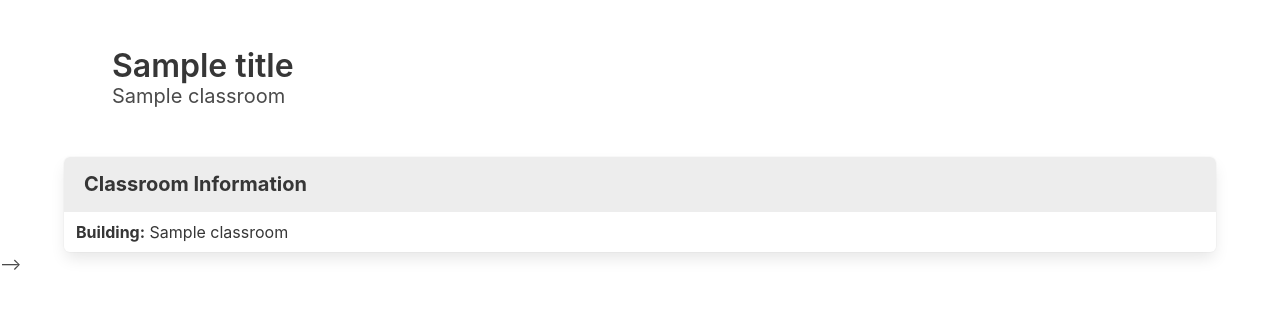
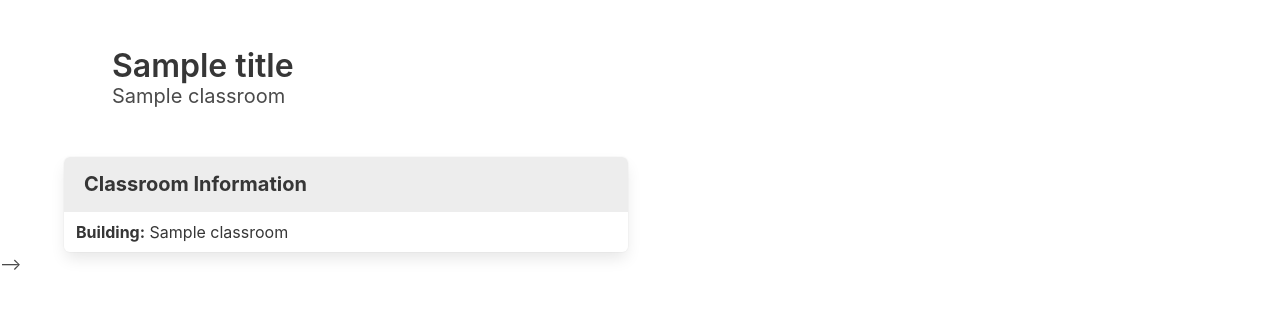
Before and after one commit to Iune/CS411Project, a Flask app: template templates/classroom-bulma.html in a window 1280 px wide. Shown: the part 72-381 px from the top of the page. Run offline with Flask 2, Linux system fonts and the light colour scheme; the template is opened without the code that fills it: most values are stand-ins (such as "Sample title", 1, 10 or a date in 2020); some libraries are stand-ins or nearby versions.

Commit message:
Updating templates

```diff
--- a/templates/classroom-bulma.html
+++ b/templates/classroom-bulma.html
@@ -16,6 +16,8 @@
 			<p><b>Building:</b> {{ classroom['buildingName'] }}</p>
 		</div>
 	</nav>
+	</div>
+	<div class="column">
 	</div>
 	</div>
 </section>
```
